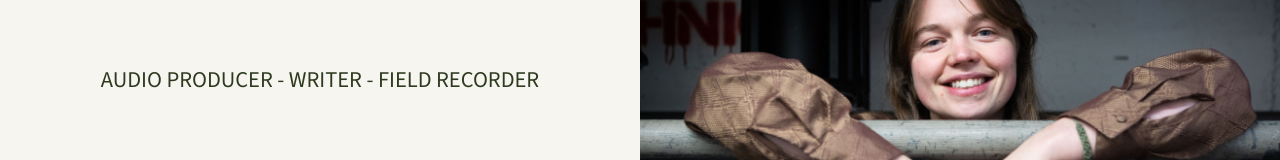
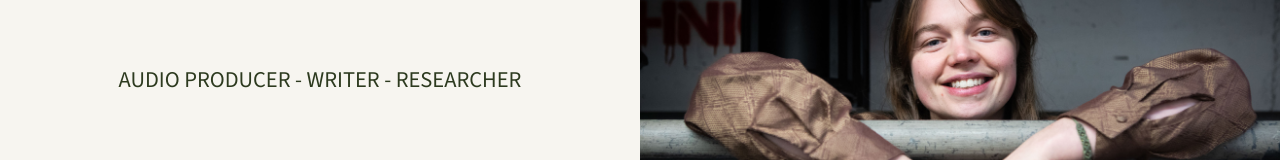
Before and after one commit to LukeStorry/marniewoodmeade, a Next.js app: page / in a window 1280 px wide. Shown: the part 295-455 px from the top of the page. Built offline with nearby package versions, Linux system fonts and the light colour scheme.

Commit message:
researcher in header

```diff
--- a/app/page.tsx
+++ b/app/page.tsx
@@ -66,7 +66,7 @@ export default function Home() {
           Marnie <br /> Woodmeade
         </h1>
         <p className="max-w-[80%] text-center text-sm leading-4  md:text-lg lg:text-xl">
-          AUDIO PRODUCER - WRITER - FIELD RECORDER
+          AUDIO PRODUCER - WRITER - RESEARCHER
         </p>
         <ImageBar src={marnie_lean_2} imageClass="-mt-[8%]" />
         <ImageBar src={marnie_lean_3} imageClass="-mt-[11%]" />
```
